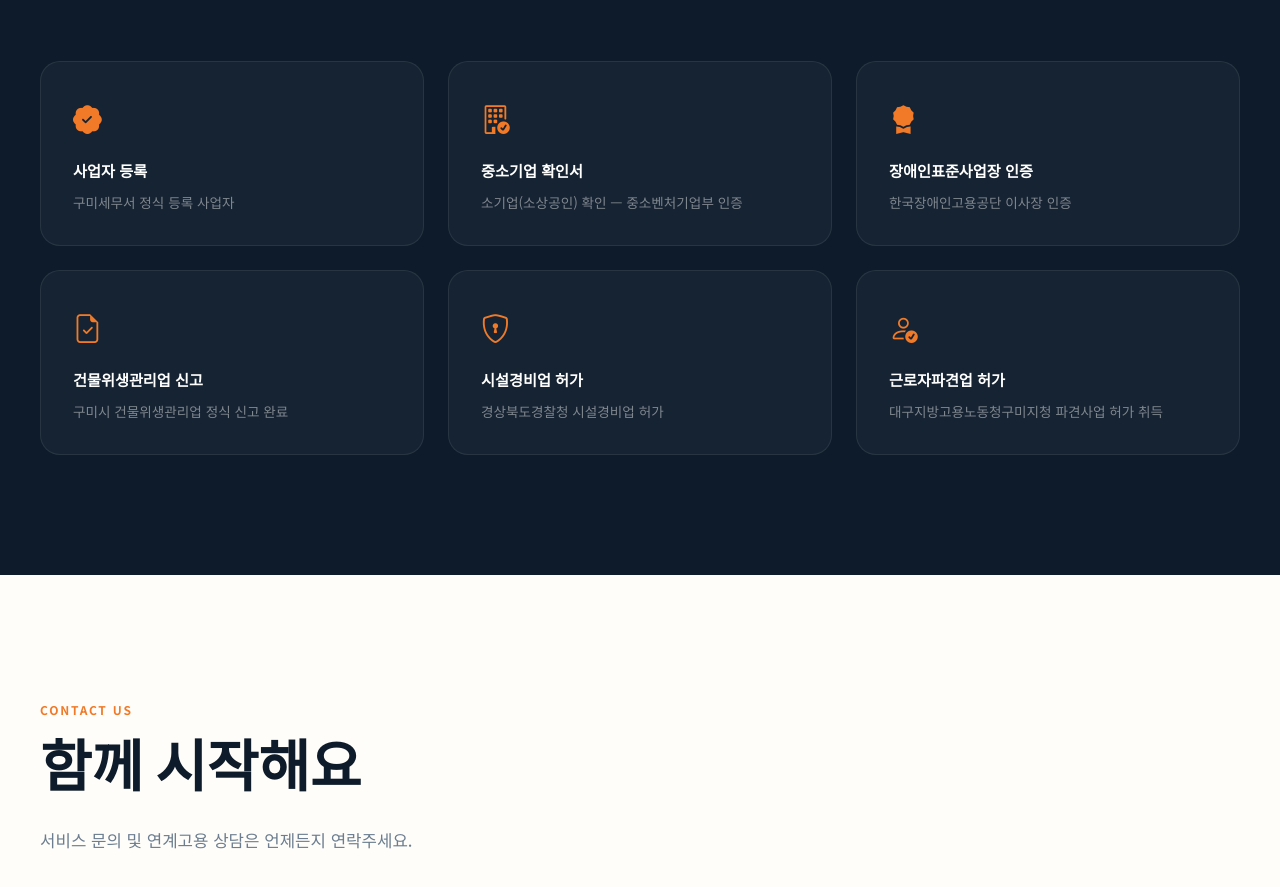
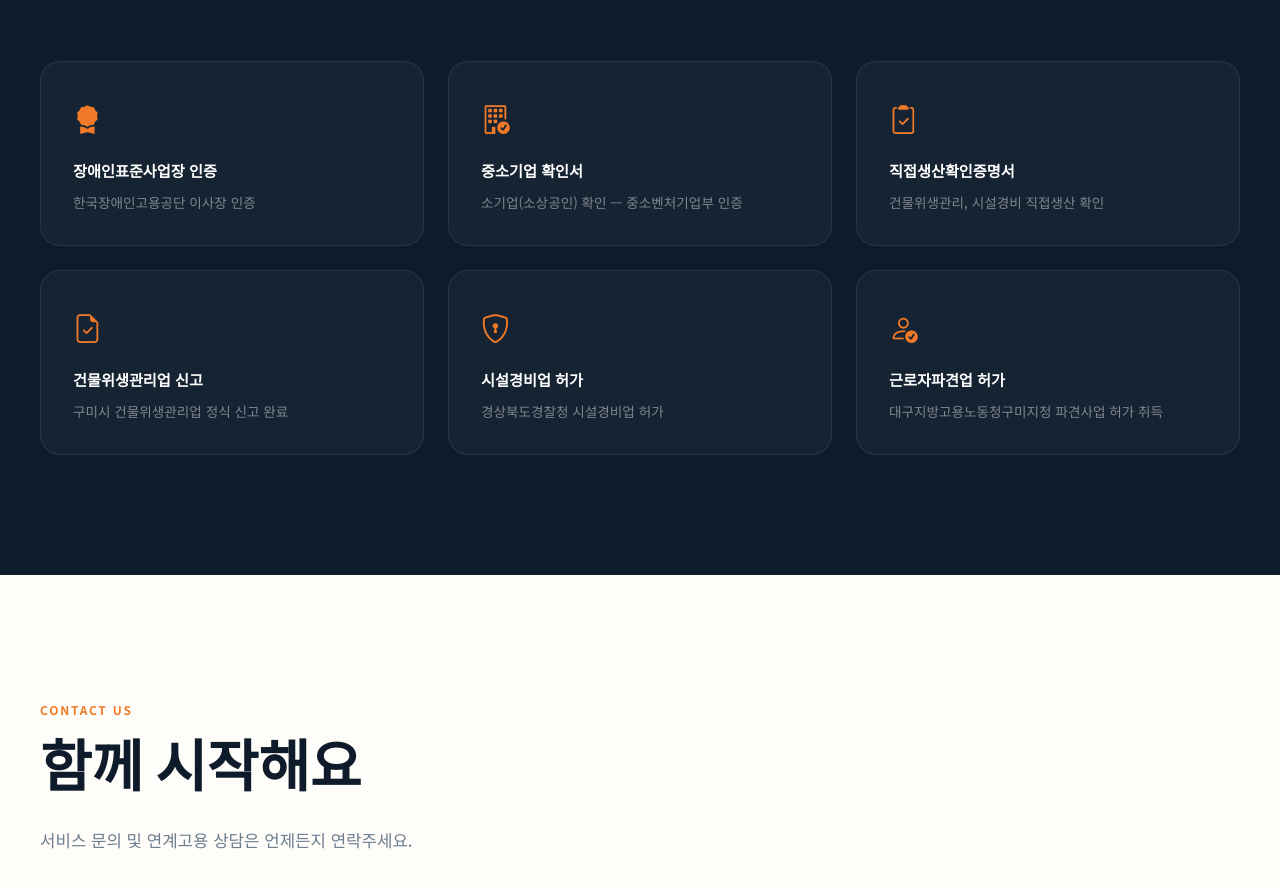
Before and after one commit to sanghoon00/haeon, a plain HTML site: page index.html in a window 1280 px wide. Shown: the part 6396-7283 px from the top of the page. Drawn offline with nearby package versions, Linux system fonts and the light colour scheme.

Commit message:
인증 카드 순서 변경(장애인표준사업장 맨 앞), 사업자 등록 → 직접생산확인증명서 교체
Co-Authored-By: Claude Opus 5.5 <noreply@anthropic.com>
Claude-Session: https://claude.ai/code/session_01J37DFKcNZcUeAJwFxFtDBK

```diff
--- a/index.html
+++ b/index.html
@@ -1005,9 +1005,9 @@
         </div>
         <div class="cert-grid">
           <div class="cert-card reveal">
-            <div class="cert-icon"><i class="bi bi-patch-check-fill"></i></div>
-            <h4>사업자 등록</h4>
-            <p>구미세무서 정식 등록 사업자</p>
+            <div class="cert-icon"><i class="bi bi-award-fill"></i></div>
+            <h4>장애인표준사업장 인증</h4>
+            <p>한국장애인고용공단 이사장 인증</p>
           </div>
           <div class="cert-card reveal" style="transition-delay:0.1s">
             <div class="cert-icon"><i class="bi bi-building-check"></i></div>
@@ -1015,9 +1015,9 @@
             <p>소기업(소상공인) 확인 — 중소벤처기업부 인증</p>
           </div>
           <div class="cert-card reveal" style="transition-delay:0.2s">
-            <div class="cert-icon"><i class="bi bi-award-fill"></i></div>
-            <h4>장애인표준사업장 인증</h4>
-            <p>한국장애인고용공단 이사장 인증</p>
+            <div class="cert-icon"><i class="bi bi-clipboard2-check"></i></div>
+            <h4>직접생산확인증명서</h4>
+            <p>건물위생관리, 시설경비 직접생산 확인</p>
           </div>
           <div class="cert-card reveal" style="transition-delay:0.3s">
             <div class="cert-icon"><i class="bi bi-file-earmark-check"></i></div>
```
